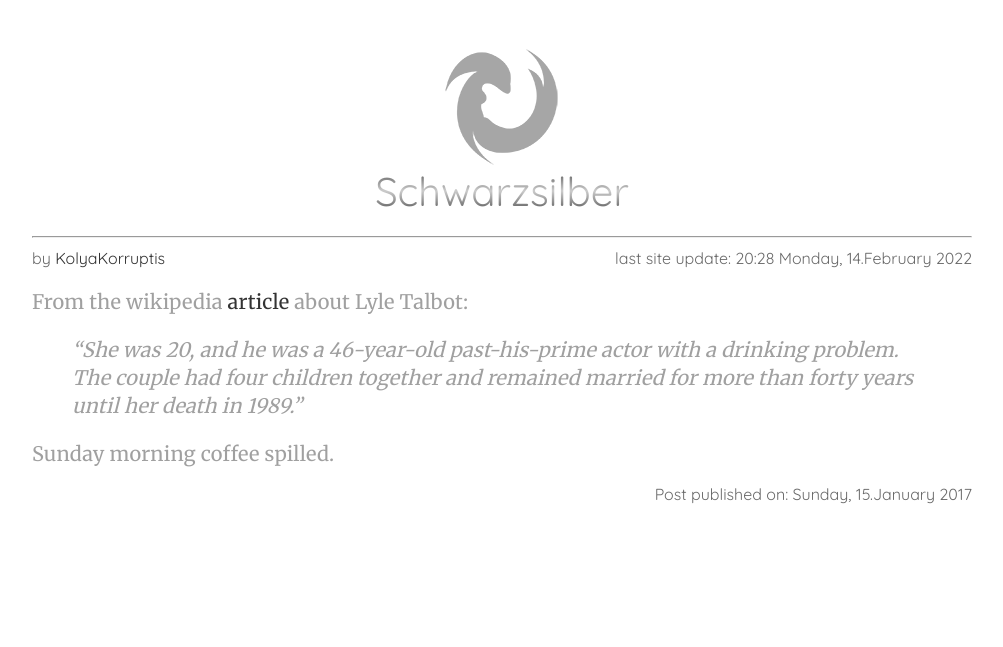
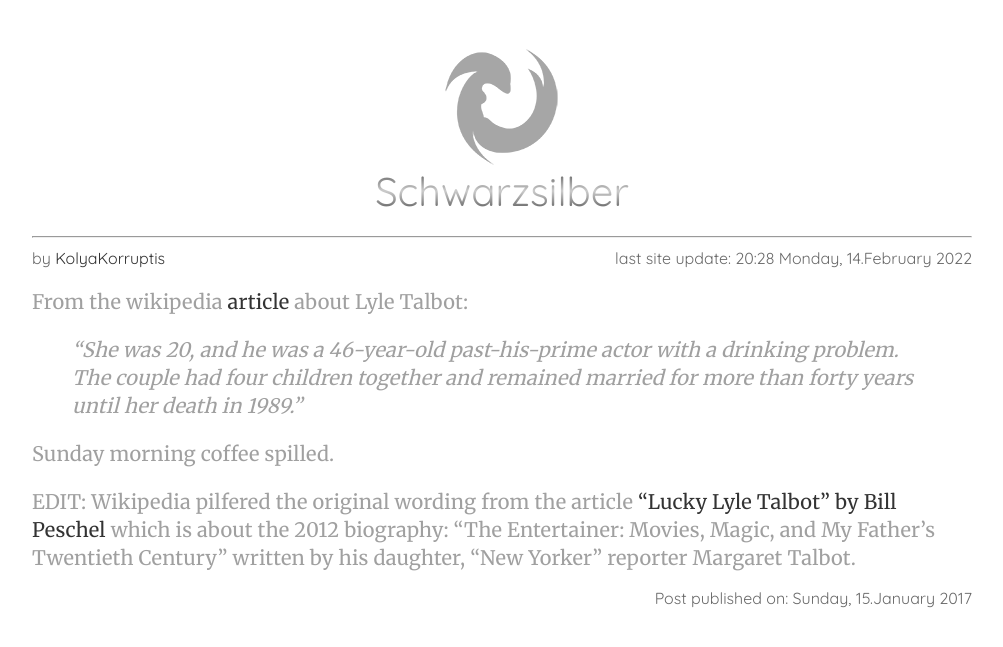
Before and after one commit to KolyaKorruptis/.github.io, a Jekyll site: the page built from _posts/2017-01-15-Lyle-Talbot.md, in a window 1280 px wide. Shown: the top 647 px of the page, without its empty margins (138-1141 px from the left). Built offline with Jekyll 4.4.1, drawn with Linux system fonts in a browser that asks for light colours; the repository's description, which GitHub fills in, is left out.

Commit message:
Lyle talbot

```diff
--- a/_posts/2017-01-15-Lyle-Talbot.md
+++ b/_posts/2017-01-15-Lyle-Talbot.md
@@ -1,5 +1,5 @@
 ---
-title:  "Lyle talbot"
+title:  "Lyle Talbot"
 tags: [movies]
 ---
 
@@ -7,3 +7,5 @@ From the wikipedia [article](https://en.wikipedia.org/wiki/Lyle_Talbot#Personal_
 > *"She was 20, and he was a 46-year-old past-his-prime actor with a drinking problem. The couple had four children together and remained married for more than forty years until her death in 1989."*
 
 Sunday morning coffee spilled.
+
+EDIT: Wikipedia pilfered the original wording from the article ["Lucky Lyle Talbot" by Bill Peschel](https://planetpeschel.com/2013/01/lucky-lyle-talbot/) which is about the 2012 biography: “The Entertainer: Movies, Magic, and My Father’s Twentieth Century” written by his daughter, “New Yorker” reporter Margaret Talbot.
```
